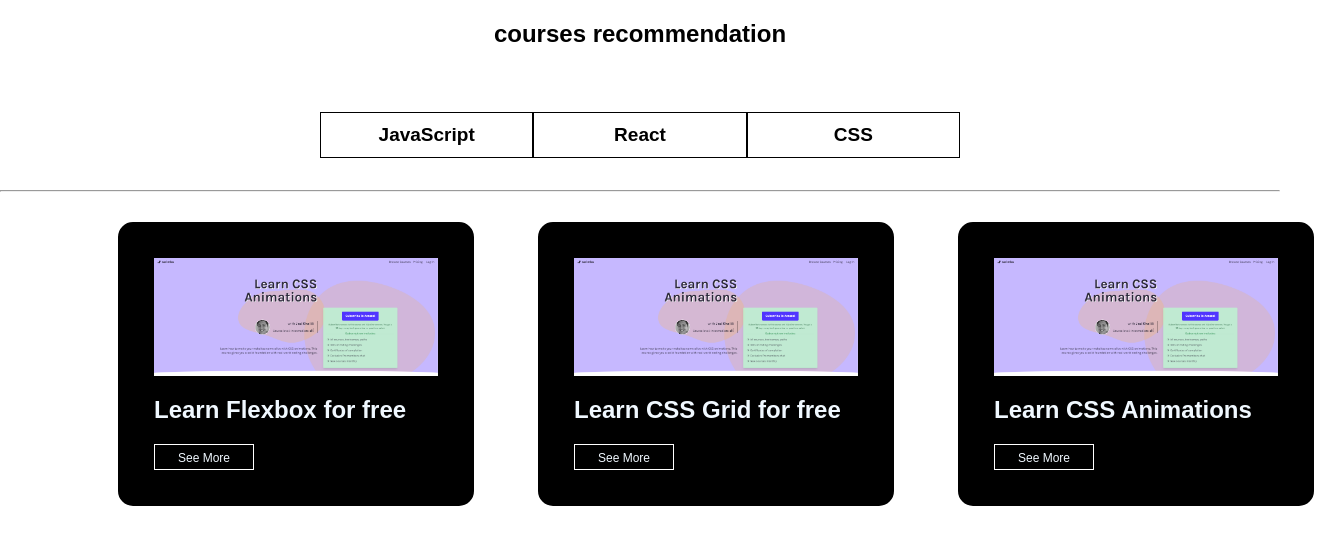
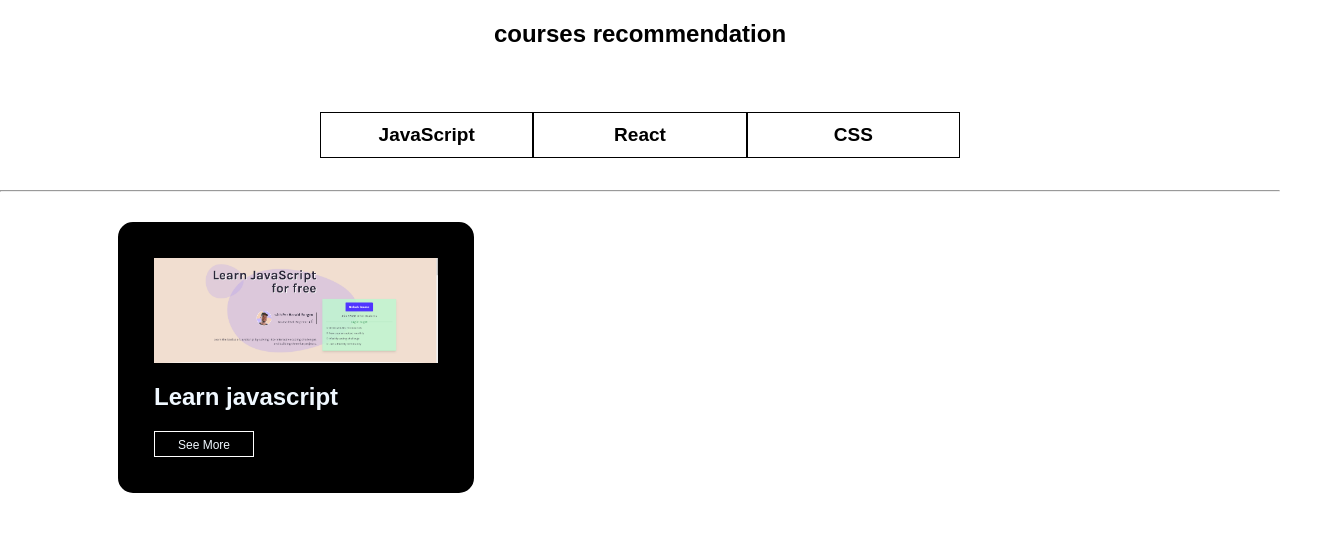
Before and after one commit to pranitcode/courses-recommendation, a React (Create React App) app: page / in a window 1280 px wide. Shown: the top 544 px of the page, 1336 px wide, since content can reach past the window. Built offline with nearby package versions, Linux system fonts and the light colour scheme.

Commit message:
now ap is done

```diff
--- a/src/App.js
+++ b/src/App.js
@@ -25,20 +25,11 @@ const Forcss = [
 
 const ForJs = [
   {
-    name: "Learn Flexbox for free",
-    Link: "https://scrimba.com/learn/flexbox",
-    Image:require("./Asswsts/cssanimetion.png").default,
+    name: "Learn javascript",
+    Link: "https://scrimba.com/learn/learnjavascript",
+    Image:require("./Asswsts/js.png").default,
   },
-  {
-    name: "Learn CSS Grid for free",
-    Link: "https://scrimba.com/learn/cssgrid",
-    Image: require("./Asswsts/cssanimetion.png").default,
-  },
-  {
-    name: "Learn CSS Animations",
-    Link: "https://youtu.be/LCEgHntqBps",
-    Image: require("./Asswsts/cssanimetion.png").default,
-  },
+
 ]
 
 const ForReact = [
@@ -46,17 +37,9 @@ const ForReact = [
     name: "Learn React for free",
     Link: "https://scrimba.com/learn/learnreact",
     Image:require("./Asswsts/reactfree.png").default,
-  },
-  {
-    name: "Learn CSS Grid for free",
-    Link: "https://scrimba.com/learn/cssgrid",
-    Image:require("./Asswsts/cssanimetion.png").default,
-  },
-  {
-    name: "Learn CSS Animations",
-    Link: "https://youtu.be/LCEgHntqBps",
-    Image: require("./Asswsts/cssanimetion.png").default,
-  },
+  }
+
+
 ]
 
 
```
Also changed, not shown: src/Asswsts/js.png (added).
